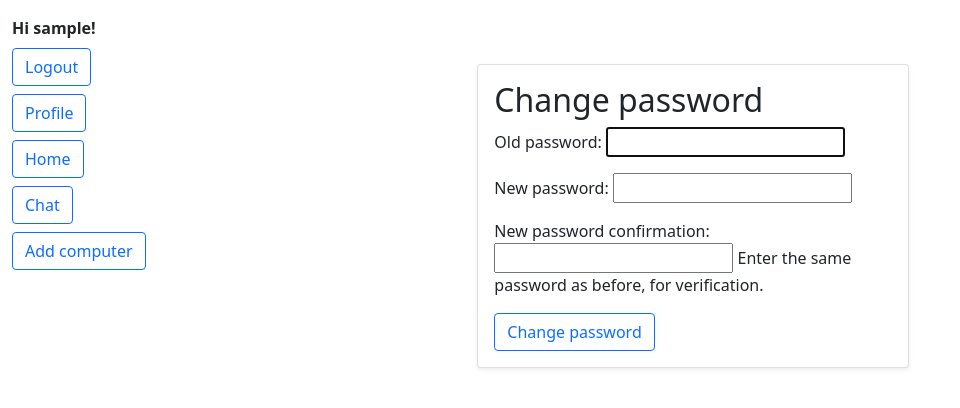
After one commit to IgorKorolevT/Remote-computer-control, a Django app: page /accounts/password_change/ in a window 1280 px wide. The commit adds this page. Shown: the top 408 px of the page, without its empty margins (0-960 px from the left). Run offline with Django 5.2, Linux system fonts and the light colour scheme; the visitor is signed in with stand-in values (Sample User, id 1); parts of the project's set-up code (start-up, migrations or seed data) failed here and were passed over.

Commit message:
added accounts urls. added password change. fixed bug when you enter to not your profile.

```diff
--- a/Django_course_project/settings.py
+++ b/Django_course_project/settings.py
@@ -140,10 +140,10 @@ DEFAULT_AUTO_FIELD = 'django.db.models.BigAutoField'
 
 # User Model
 AUTH_USER_MODEL = 'user.User'
-LOGIN_URL = "user:login"
+LOGIN_URL = "login"
 LOGIN_REDIRECT_URL = "user:home"
-LOGOUT_URL = "user:logout"
-LOGOUT_REDIRECT_URL = "user:login"
+LOGOUT_URL = "logout"
+LOGOUT_REDIRECT_URL = "login"
 
 # CHANNEL_LAYERS = {
 #     "default": {
--- a/Django_course_project/urls.py
+++ b/Django_course_project/urls.py
@@ -20,7 +20,9 @@ from django.conf import settings
 from django.conf.urls.static import static
 
 urlpatterns = [
-                  path('admin/', admin.site.urls, name='admin'),
-                  path("chat/", include("chat.urls"), name="chat"),
-                  path("", include("user.urls"), name="user"),
-              ] + static(settings.STATIC_URL, document_root=settings.STATIC_ROOT)
+    path('admin/', admin.site.urls, name='admin'),
+    path("chat/", include("chat.urls"), name="chat"),
+    path("", include("user.urls"), name="user"),
+    path("accounts/", include("django.contrib.auth.urls")),
+]
+# + static(settings.STATIC_URL, document_root=settings.STATIC_ROOT))
--- a/templates/includes/_logout_link.html
+++ b/templates/includes/_logout_link.html
@@ -1,4 +1,4 @@
-<form method="post" action="{% url 'user:logout' %}">
+<form method="post" action="{% url 'logout' %}">
   {% csrf_token %}
   <input type="submit" value="Logout" class="btn btn-outline-primary">
 </form>
--- a/templates/includes/sidebar.html
+++ b/templates/includes/sidebar.html
@@ -7,11 +7,11 @@
             {% include 'includes/_logout_link.html' %}
         </li>
         <li>
-            <a href="{% url 'user:profile' user.id %}" class="btn btn-outline-primary">Profile</a>
+            <a href="{% url 'user:profile' %}" class="btn btn-outline-primary">Profile</a>
         </li>
     {% else %}
         <li>
-            <a href="{% url 'user:login' %}" class="btn btn-outline-primary">Login</a>
+            <a href="{% url 'login' %}" class="btn btn-outline-primary">Login</a>
         </li>
         <li>
             <a href="{% url 'user:register' %}" class="btn btn-outline-primary">SignUp</a>
--- /dev/null
+++ b/templates/registration/password_change_form.html
@@ -0,0 +1,22 @@
+{% extends 'base.html' %}
+
+{% block title %}Change Password{% endblock %}
+
+{% block content %}
+    <div class="container mt-5">
+        <div class="row justify-content-center mt-4">
+            <div class="col-md-8 col-lg-6">
+                <div class="card shadow-sm">
+                    <div class="card-body">
+                        <h2>Change password</h2>
+                        <form method="post">
+                            {% csrf_token %}
+                            {{ form.as_p }}
+                            <input type="submit" value="Change password" class="btn btn-outline-primary">
+                        </form>
+                    </div>
+                </div>
+            </div>
+        </div>
+    </div>
+{% endblock %}
--- a/templates/user/user_detail.html
+++ b/templates/user/profile.html
@@ -36,7 +36,7 @@
                         <p class="card-text">
                             <strong>Date Joined:</strong>
                             {% if user.date_joined %}
-                                {{ user.date_joined|date:"F d, Y H:i" }}
+                                {{ user.date_joined }}
                             {% else %}
                                 Unknown
                             {% endif %}
@@ -44,7 +44,7 @@
                         <p class="card-text">
                             <strong>Last Login:</strong>
                             {% if user.last_login %}
-                                {{ user.last_login|date:"F d, Y H:i" }}
+                                {{ user.last_login}}
                             {% else %}
                                 Never logged in
                             {% endif %}
@@ -58,6 +58,7 @@
                 {% if user.is_superuser %}
                     <a href="{% url 'admin:index' %}" class="btn btn-secondary">Admin</a>
                 {% endif %}
+                <a href="{% url 'password_change' %}" class="btn btn-secondary">Change password</a>
             </div>
         </div>
     </div>
--- a/user/urls.py
+++ b/user/urls.py
@@ -5,10 +5,8 @@ from . import views
 app_name = "user"
 
 urlpatterns = [
-    path("login/", auth_views.LoginView.as_view(), name="login"),
-    path("logout/", auth_views.LogoutView.as_view(), name="logout"),
-    path("register/", views.register_new_user, name="register"),
-    path("profile/<int:pk>/", views.UserDetailView.as_view(), name="profile"),
+    path("register/", views.register_user, name="register"),
+    path("profile/", views.profile, name="profile"),
     path("", views.index, name="home"),
     path("add/computers/", views.add_pk, name="add_computer"),
 ]
```
Also changed, not shown: templates/registration/password_change_done.html (added, +11 -0 lines), user/views.py (+5 -5 lines).
